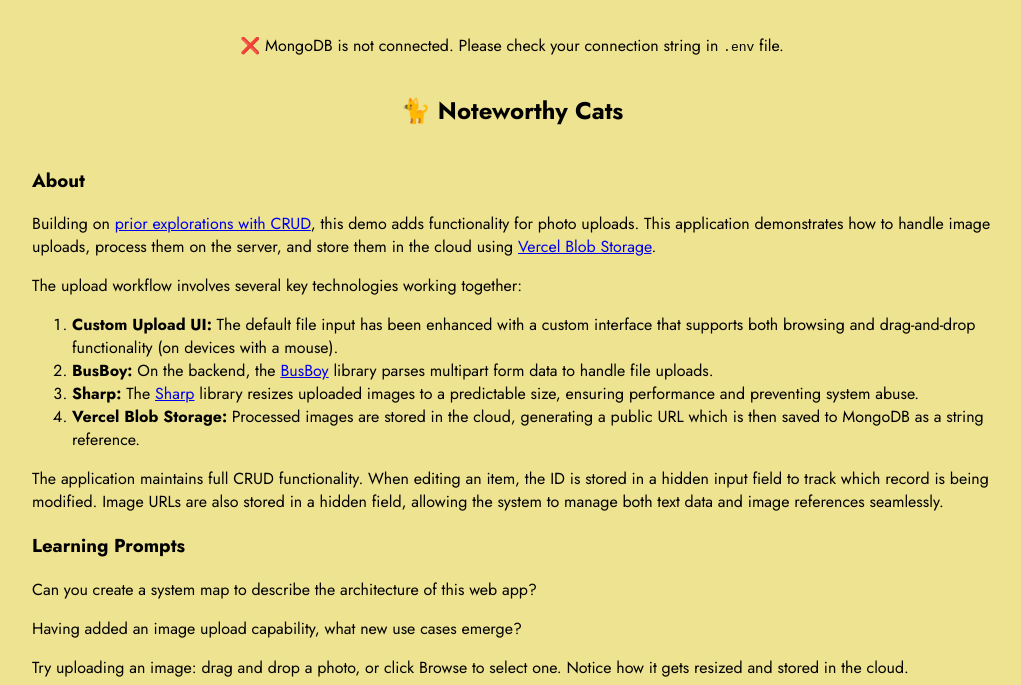
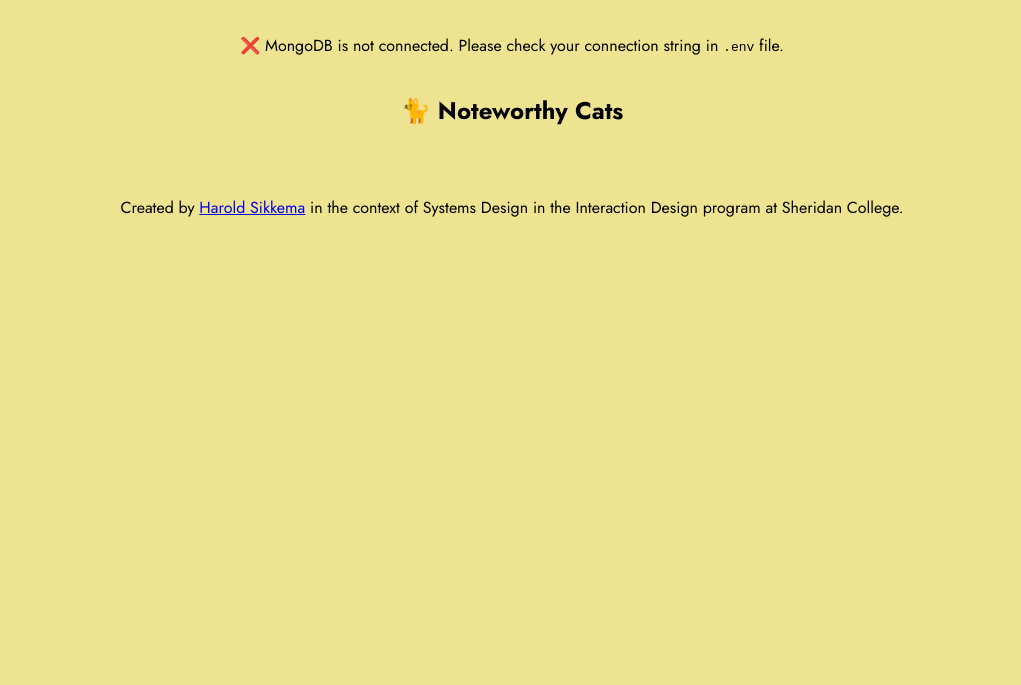
Before and after one commit to gomezsal/DigitalAltar, a website: page public/index.html in a window 1280 px wide. Shown: the part 115-800 px from the top of the page, without its empty margins (128-1149 px from the left). Drawn offline with nearby package versions, Linux system fonts and the light colour scheme; no server answers.

Commit message:
removing info

```diff
--- a/public/index.html
+++ b/public/index.html
@@ -305,38 +305,6 @@
     <section id="contentArea"></section>
   </main>
 
-  <section id="intro">
-    <h3>About</h3>
-    <p>Building on <a href="https://github.com/ixd-system-design/Managing-Data">prior explorations with CRUD</a>,
-      this demo adds functionality for photo uploads. This application demonstrates how to handle image uploads,
-      process them on the server, and store them in the cloud using <a href="https://vercel.com/docs/vercel-blob">Vercel
-        Blob Storage</a>.
-    </p>
-    <p>The upload workflow involves several key technologies working together:
-    <ol>
-      <li><strong>Custom Upload UI:</strong> The default file input has been enhanced with a custom interface that
-        supports both browsing and drag-and-drop functionality (on devices with a mouse).</li>
-      <li><strong>BusBoy:</strong> On the backend, the <a href="https://www.npmjs.com/package/busboy">BusBoy</a>
-        library parses multipart form data to handle file uploads.</li>
-      <li><strong>Sharp:</strong> The <a href="https://sharp.pixelplumbing.com/">Sharp</a> library resizes uploaded
-        images to a predictable size, ensuring performance and preventing system abuse.</li>
-      <li><strong>Vercel Blob Storage:</strong> Processed images are stored in the cloud, generating a public URL
-        which is then saved to MongoDB as a string reference.</li>
-    </ol>
-    </p>
-    <p>
-      The application maintains full CRUD functionality. When editing an item, the ID is stored in a hidden input field
-      to track which record is being modified. Image URLs are also stored in a hidden field, allowing the system to
-      manage both text data and image references seamlessly.
-    </p>
-
-    <h3>Learning Prompts</h3>
-    <p>Can you create a system map to describe the architecture of this web app?</p>
-    <p>Having added an image upload capability, what new use cases emerge?</p>
-    <p>Try uploading an image: drag and drop a photo, or click Browse to select one. Notice how it gets resized and
-      stored in the cloud.</p>
-    <p>Explore how the form handles both text fields and file uploads together in a single submission.</p>
-  </section>
 
   <footer>
     Created by <a href="https://nsitu.ca">Harold Sikkema</a> in the context of
```
Also changed, not shown: 1 other file.
